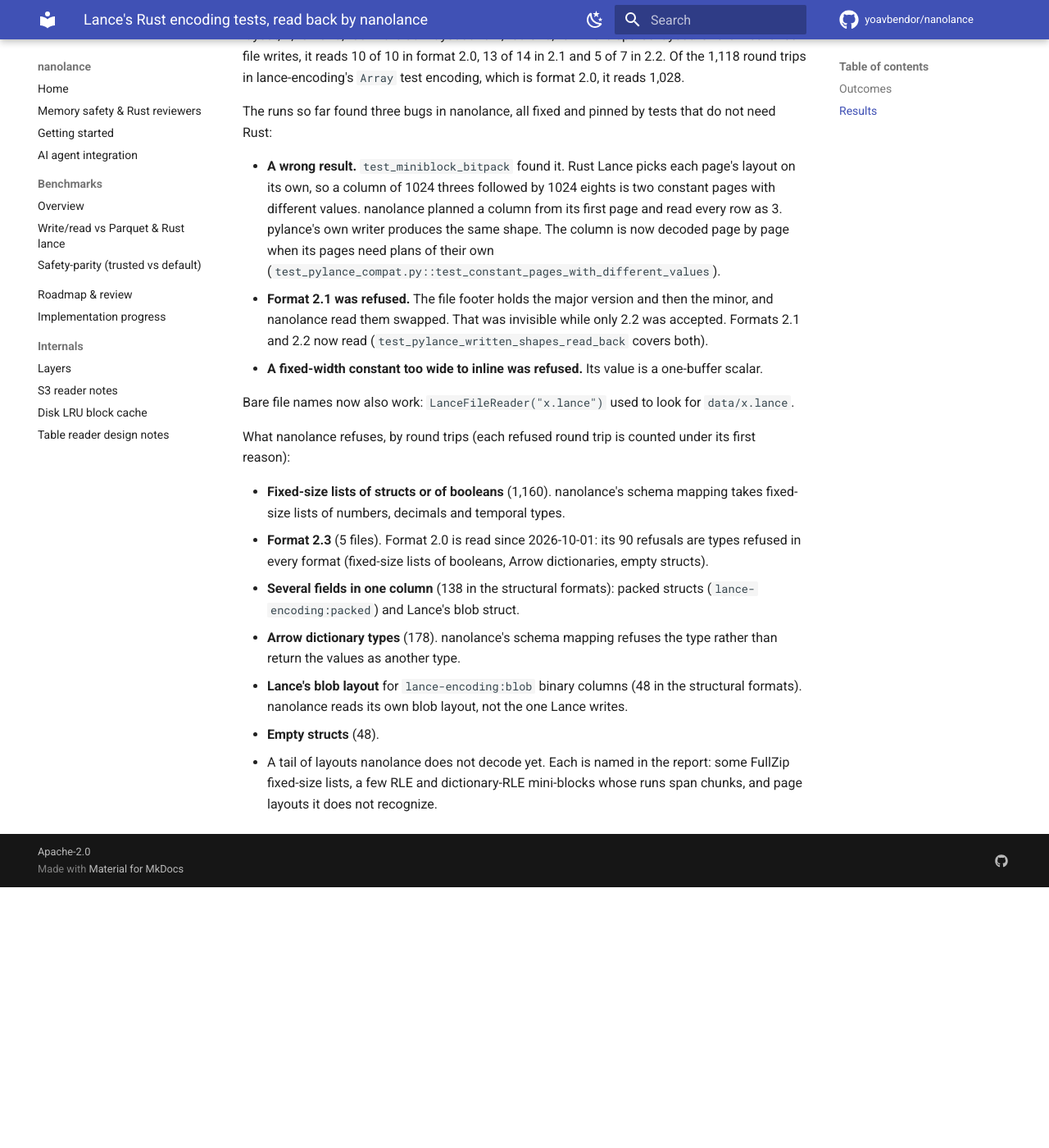
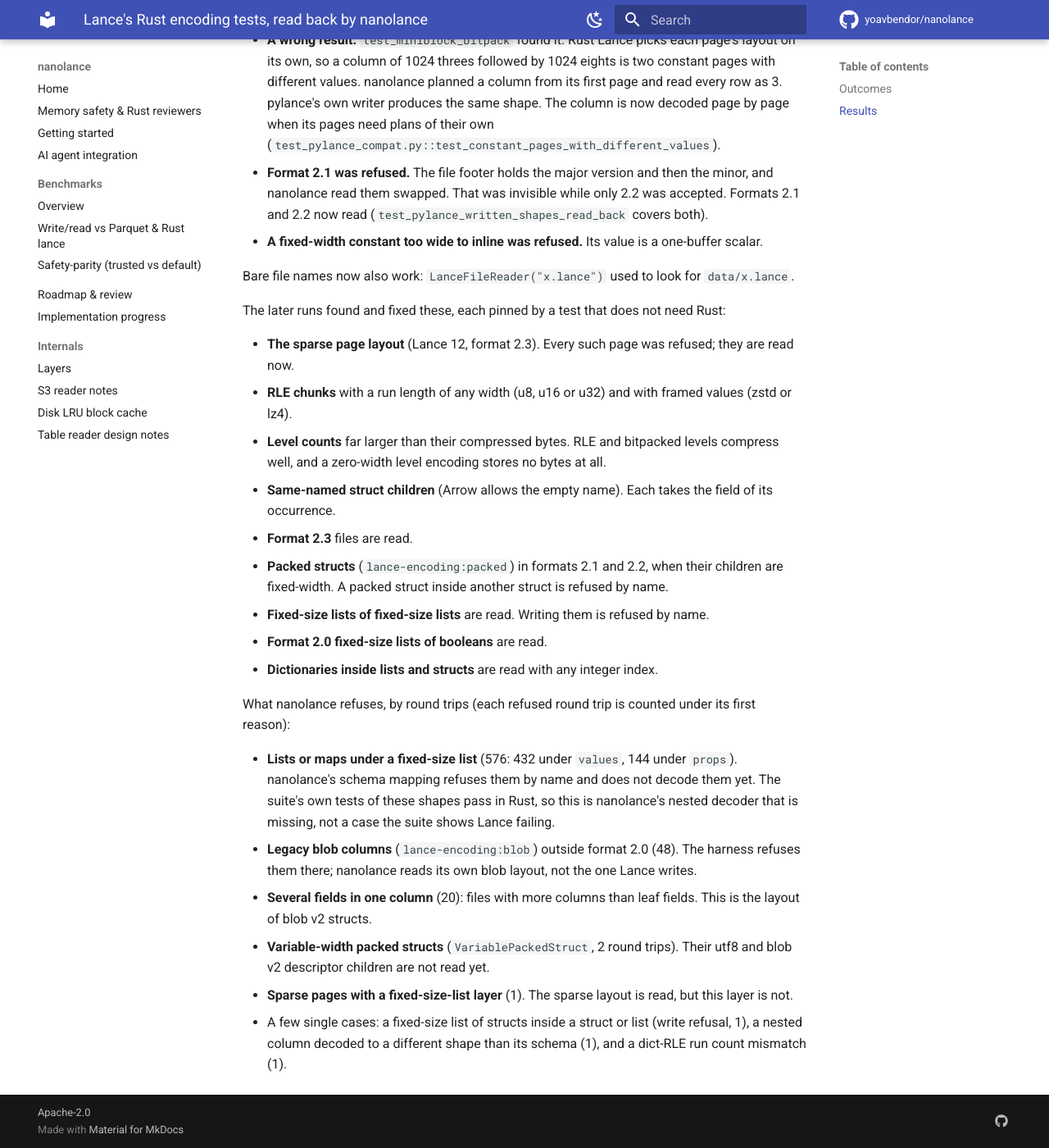
Before and after one commit to yoavbendor/nanolance, an MkDocs documentation site: the page built from docs/RUST_SUITE.md, in a window 1280 px wide and 1400 px high, scrolled down 2226 px. Shown: the whole window at 82% size. Built offline with MkDocs 1.6.1 and Material for MkDocs 9.7.7, drawn with Linux system fonts in a browser that asks for light colours; comment, search, counter and statistics services are not loaded; before the commit the page ends 3308 px from its top, so only the background shows below that; some of the changed text lies outside the part shown.

Commit message:
docs: Bring the Rust suite results and type coverage up to date
The latest full run (Lance 12.0.0 crates): 1,254 tests pass in full, 10,337 round trips read back equal, 650 refused, 0 mismatches. The refusal list is rewritten from that run, and the fixes since the last run are listed.

AGENTS.md and README now state the by-name write refusals for fixed_size_list of fixed_size_list, packed structs and dictionaries inside structs or lists, and the formats nanolance reads (2.0 to 2.3). bench/graph/README.md gets a Changes since note for the IN-list and dictionary-expansion changes.

Co-Authored-By: Claude Haiku 5.5 <noreply@anthropic.com>
Claude-Session: https://claude.ai/code/session_01RDWGuPehY2BXmNvLtVWw9M

```diff
--- a/docs/RUST_SUITE.md
+++ b/docs/RUST_SUITE.md
@@ -55,22 +55,18 @@ on any mismatch that `tests/rust_suite/known_mismatch.txt` does not name. That f
 
 ## Results
 
-`bench/results/rust_suite.json` holds the latest summary. From the run on this machine:
+`bench/results/rust_suite.json` holds the latest summary. From the run on this machine, against the
+Lance 12.0.0 crates:
 
 | | |
 |---|---|
-| tests run (lance-encoding 1,809, lance-file 177) | 1,986; each also passes in Rust |
-| tests with round trips that nanolance reads back, all equal | **1,028** (`expected_pass.txt`) |
-| tests where nanolance refuses some round trip | 435 |
+| tests run (lance-encoding and lance-file 12.0.0) | 1,986; each also passes in Rust |
+| tests with round trips that nanolance reads back, all equal | **1,254** (`expected_pass.txt`) |
+| tests where nanolance refuses some round trip | 209 |
 | tests with no round trip (unit tests of one component) | 523 |
-| round trips read back equal | **9,347** |
-| round trips refused | 1,640, of which 90 are format 2.0 (types refused in every format) |
+| round trips read back equal | **10,337** |
+| round trips refused | 650 (each under its first reason, below) |
 | round trips with different rows | **0** |
-
-By layout, nanolance reads 2,739 of lance-encoding's 2,926 round trips in the u16 mini-block
-layout, 2,789 of 3,456 in the u32 layout and 2,763 of 3,451 in the sparse layout. Of the files
-lance-file writes, it reads 10 of 10 in format 2.0, 13 of 14 in 2.1 and 5 of 7 in 2.2. Of the
-1,118 round trips in lance-encoding's `Array` test encoding, which is format 2.0, it reads 1,028.
 
 The runs so far found three bugs in nanolance, all fixed and pinned by tests that do not need Rust:
 
@@ -86,19 +82,32 @@ The runs so far found three bugs in nanolance, all fixed and pinned by tests tha
 
 Bare file names now also work: `LanceFileReader("x.lance")` used to look for `data/x.lance`.
 
+The later runs found and fixed these, each pinned by a test that does not need Rust:
+
+- **The sparse page layout** (Lance 12, format 2.3). Every such page was refused; they are read now.
+- **RLE chunks** with a run length of any width (u8, u16 or u32) and with framed values (zstd or lz4).
+- **Level counts** far larger than their compressed bytes. RLE and bitpacked levels compress well, and a
+  zero-width level encoding stores no bytes at all.
+- **Same-named struct children** (Arrow allows the empty name). Each takes the field of its occurrence.
+- **Format 2.3** files are read.
+- **Packed structs** (`lance-encoding:packed`) in formats 2.1 and 2.2, when their children are fixed-width.
+  A packed struct inside another struct is refused by name.
+- **Fixed-size lists of fixed-size lists** are read. Writing them is refused by name.
+- **Format 2.0 fixed-size lists of booleans** are read.
+- **Dictionaries inside lists and structs** are read with any integer index.
+
 What nanolance refuses, by round trips (each refused round trip is counted under its first reason):
 
-- **Fixed-size lists of structs or of booleans** (1,160). nanolance's schema mapping takes
-  fixed-size lists of numbers, decimals and temporal types.
-- **Format 2.3** (5 files). Format 2.0 is read since 2026-10-01: its 90 refusals are types
-  refused in every format (fixed-size lists of booleans, Arrow dictionaries, empty structs).
-- **Several fields in one column** (138 in the structural formats): packed structs
-  (`lance-encoding:packed`) and Lance's blob struct.
-- **Arrow dictionary types** (178). nanolance's schema mapping refuses the type rather than return
-  the values as another type.
-- **Lance's blob layout** for `lance-encoding:blob` binary columns (48 in the structural formats).
-  nanolance reads its own blob layout, not the one Lance writes.
-- **Empty structs** (48).
-- A tail of layouts nanolance does not decode yet. Each is named in the report: some FullZip
-  fixed-size lists, a few RLE and dictionary-RLE mini-blocks whose runs span chunks, and page
-  layouts it does not recognize.
+- **Lists or maps under a fixed-size list** (576: 432 under `values`, 144 under `props`). nanolance's
+  schema mapping refuses them by name and does not decode them yet. The suite's own tests of these
+  shapes pass in Rust, so this is nanolance's nested decoder that is missing, not a case the suite
+  shows Lance failing.
+- **Legacy blob columns** (`lance-encoding:blob`) outside format 2.0 (48). The harness refuses them
+  there; nanolance reads its own blob layout, not the one Lance writes.
+- **Several fields in one column** (20): files with more columns than leaf fields. This is the
+  layout of blob v2 structs.
+- **Variable-width packed structs** (`VariablePackedStruct`, 2 round trips). Their utf8 and
+  blob v2 descriptor children are not read yet.
+- **Sparse pages with a fixed-size-list layer** (1). The sparse layout is read, but this layer is not.
+- A few single cases: a fixed-size list of structs inside a struct or list (write refusal, 1), a nested
+  column decoded to a different shape than its schema (1), and a dict-RLE run count mismatch (1).
```
Also changed, not shown: AGENTS.md (+11 -7 lines), README.md (+5 -2 lines), bench/graph/README.md (+9 -0 lines), src/file/README.md (+2 -2 lines), 1 other file.
